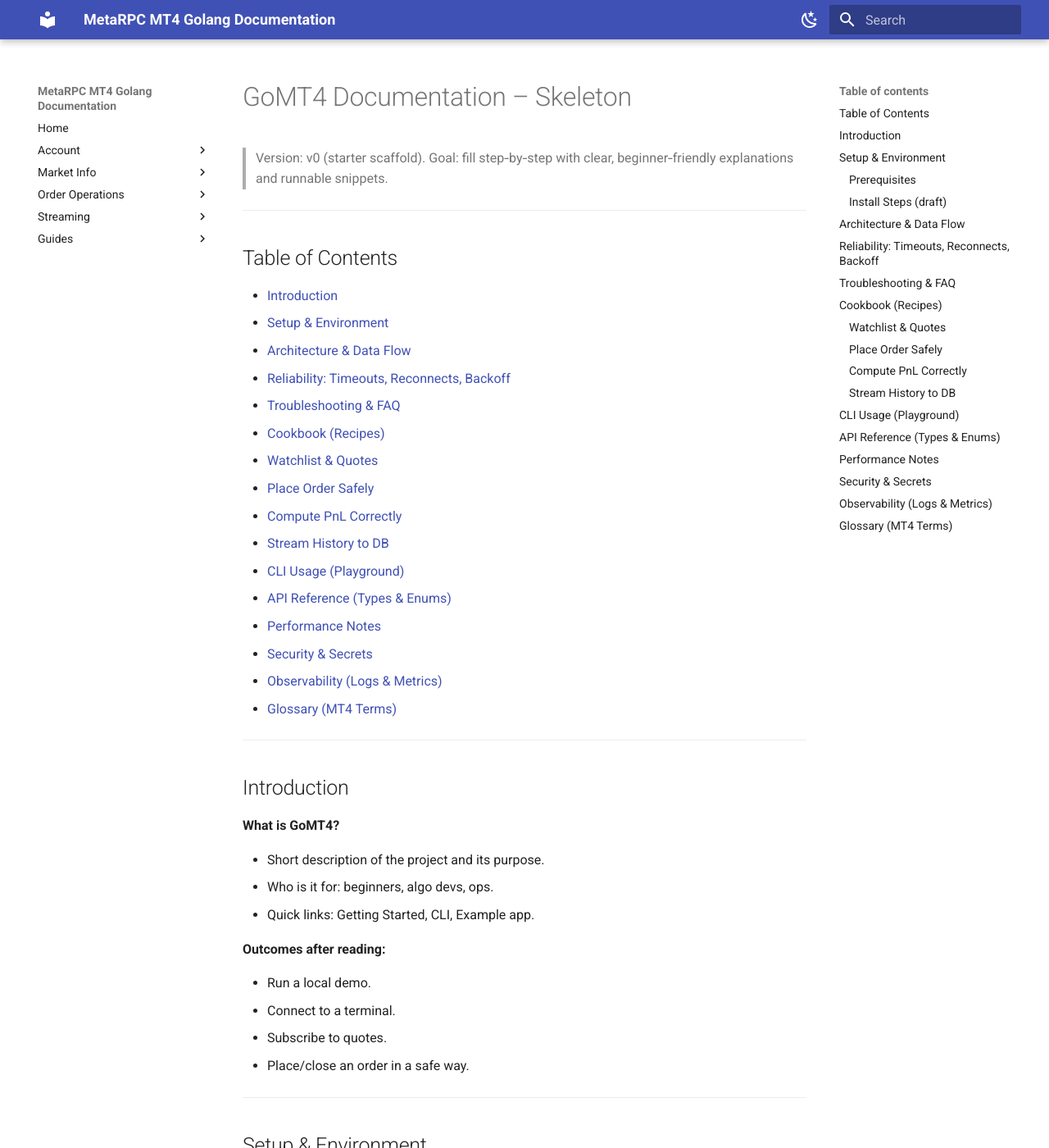
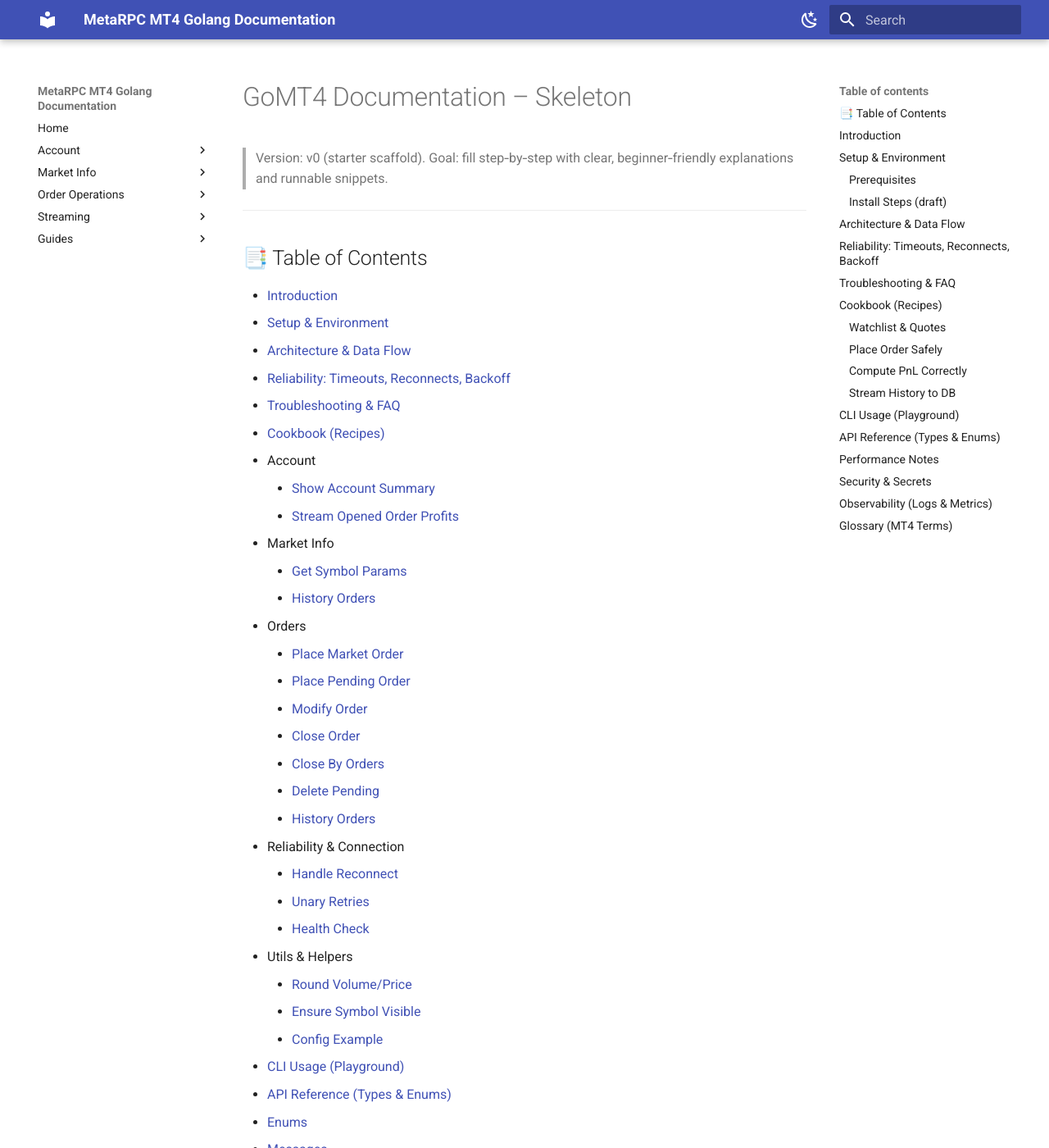
Before and after one commit to MetaRPC/GoMT4, an MkDocs documentation site: the page built from docs/GoMT4_Documentation_Skeleton.md, in a window 1280 px wide and 1400 px high. Shown: the whole window at 82% size. Built offline with MkDocs 1.6.1 and Material for MkDocs 9.7.7, drawn with Linux system fonts in a browser that asks for light colours; some of the changed text lies outside the part shown.

Commit message:
Update GoMT4_Documentation_Skeleton.md

```diff
--- a/docs/GoMT4_Documentation_Skeleton.md
+++ b/docs/GoMT4_Documentation_Skeleton.md
@@ -4,25 +4,51 @@
 
 ---
 
-## Table of Contents
+## 📑 Table of Contents
 
-* [Introduction](#introduction)
-* [Setup & Environment](#setup--environment)
-* [Architecture & Data Flow](#architecture--data-flow)
-* [Reliability: Timeouts, Reconnects, Backoff](#reliability-timeouts-reconnects-backoff)
-* [Troubleshooting & FAQ](#troubleshooting--faq)
-* [Cookbook (Recipes)](#cookbook-recipes)
+* [Introduction](Introduction.md)
+* [Setup & Environment](setup.md)
+* [Architecture & Data Flow](Architecture_DataFlow.md)
+* [Reliability: Timeouts, Reconnects, Backoff](ReTimeouts_Reconnects_Backoff.md)
+* [Troubleshooting & FAQ](Troubleshooting_FAQ.md)
+* [Cookbook (Recipes)](Cookbook/)
 
-  * [Watchlist & Quotes](#watchlist--quotes)
-  * [Place Order Safely](#place-order-safely)
-  * [Compute PnL Correctly](#compute-pnl-correctly)
-  * [Stream History to DB](#stream-history-to-db)
-* [CLI Usage (Playground)](#cli-usage-playground)
-* [API Reference (Types & Enums)](#api-reference-types--enums)
-* [Performance Notes](#performance-notes)
-* [Security & Secrets](#security--secrets)
-* [Observability (Logs & Metrics)](#observability-logs--metrics)
-* [Glossary (MT4 Terms)](#glossary-mt4-terms)
+  * Account
+    - [Show Account Summary](Cookbook/Account/AccountSummary.md)
+    - [Stream Opened Order Profits](Cookbook/Account/StreamOpenedOrderProfits.md)
+  * Market Info
+    - [Get Symbol Params](Cookbook/Market_Info/SymbolParams.md)
+    - [History Orders](Cookbook/Market_Info/HistoryOrders.md)
+  * Orders
+    - [Place Market Order](Cookbook/Orders/PlaceMarketOrder.md)
+    - [Place Pending Order](Cookbook/Orders/PlacePendingOrder.md)
+    - [Modify Order](Cookbook/Orders/ModifyOrder.md)
+    - [Close Order](Cookbook/Orders/CloseOrder.md)
+    - [Close By Orders](Cookbook/Orders/CloseByOrders.md)
+    - [Delete Pending](Cookbook/Orders/DeletePending.md)
+    - [History Orders](Cookbook/Orders/HistoryOrders.md)
+  * Reliability & Connection
+    - [Handle Reconnect](Cookbook/Reliability_Connection/HandleReconnect.md)
+    - [Unary Retries](Cookbook/Reliability_Connection/UnaryRetries.md)
+    - [Health Check](Cookbook/Reliability_Connection/HealthCheck.md)
+  * Utils & Helpers
+    - [Round Volume/Price](Cookbook/Utils_Helpers/RoundVolumePrice.md)
+    - [Ensure Symbol Visible](Cookbook/Utils_Helpers/EnsureSymbolVisible.md)
+    - [Config Example](Cookbook/Utils_Helpers/ConfigExample.md)
+
+* [CLI Usage (Playground)](cli_usage.md)
+* [API Reference (Types & Enums)](API%20Reference/Overview.md)
+
+  * [Enums](API%20Reference/Enums.md)
+  * [Messages](API%20Reference/Messages.md)
+  * [Streaming](API%20Reference/Streaming.md)
+
+* [Performance Notes](Performance_Notes.md)
+* [Security & Secrets](Security_Secrets.md)
+* [Observability (Logs & Metrics)](Observability.md)
+* [Glossary (MT4 Terms)](Glossary.md)
+* [Roadmap & Compatibility](Roadmap%20&%20Compatibility.md)
+
 
 ---
 
```
